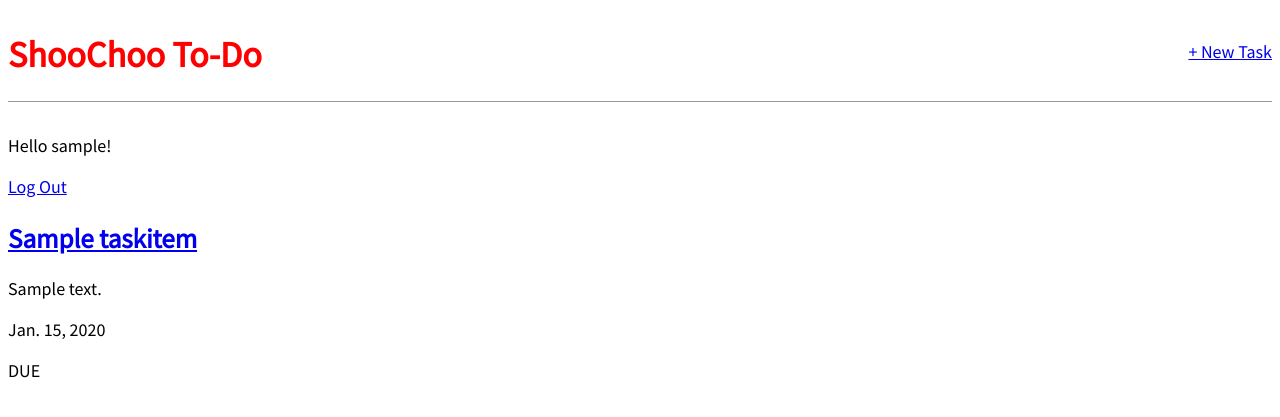
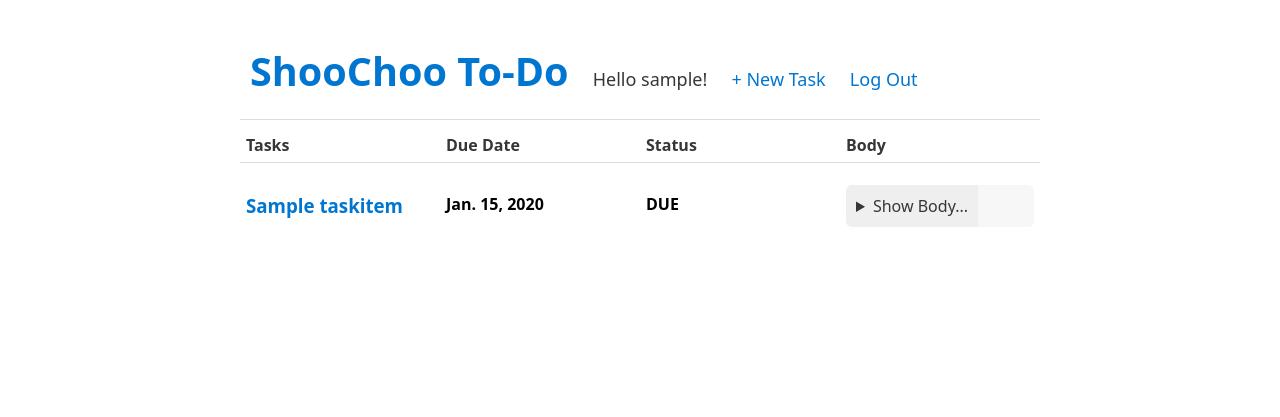
Before and after one commit to SlyPuffin/shoochoo, a Django app: page / in a window 1280 px wide. Shown: the top 417 px of the page. Run offline with Django 4.2, Linux system fonts and the light colour scheme; a user stored in the database is signed in; tables that the repository leaves empty hold one stand-in row (values such as "Sample post").

Commit message:
Updated general HTML with Water.css

```diff
--- a/templates/base.html
+++ b/templates/base.html
@@ -3,33 +3,54 @@
 
   <head>
     <title>ShooChoo To-Do</title>
-  <link href="https://fonts.googleapis.com/css?family=Source+Sans+Pro:400" rel="stylesheet">
-  <link rel="stylesheet" href="{% static 'css/base.css' %}">
+    <link
+      href="https://fonts.googleapis.com/css?family=Source+Sans+Pro:400"
+      rel="stylesheet"
+    />
+    <link
+      rel="stylesheet"
+      href="https://cdn.jsdelivr.net/npm/water.css@2/out/water.min.css"
+    />
+    <style>
+      .nav {
+        text-align: left;
+        margin: 0;
+        padding: 0;
+      }
+      .nav li {
+        display: inline-block;
+        font-size: 18px;
+        padding-left: 10px;
+        padding-right: 10px;
+      }
+    </style>
   </head>
 
   <body>
     <header>
-    <div class="nav-left">
-      <h1><a href="{% url 'home' %}">ShooChoo To-Do</a></h1>
-    </div>
       {% if user.is_authenticated %}
-    <div class="nav-right">
-      <a href="{% url 'task_new' %}">+ New Task</a>
-    </div>
+      <ul class="nav">
+        <li>
+          <h1><a href="{% url 'home' %}">ShooChoo To-Do</a></h2>
+        </li>
+        <li><p>Hello {{ user.username }}!</p></li>
+        <li><a href="{% url 'task_new' %}">+ New Task</a></li>
+        <li><a href="{% url 'logout' %}">Log Out</a></li>
+      </ul>
+      {% else %}
+      <ul class="nav">
+        <li>
+          <h1><a href="{% url 'home' %}">ShooChoo To-Do</a></h2>
+        </li>
+        <li><p>You are not logged in.</p></li>
+        <li>
+          <a href="{% url 'login' %}">Log In</a>
+        </li>
+        <li><a href="{% url 'signup' %}">Sign Up</a></li>
+      </ul>
       {% endif %}
     </header>
-  {% if user.is_authenticated %}
-  <p>Hello {{ user.username }}!</p>
-  <a href="{% url 'logout' %}">Log Out</a>
-  {% else %}
-  <p>You are not logged in.</p>
-  <a href="{% url 'login' %}">Log In</a>
-  <a href="{% url 'signup' %}">Sign Up</a>
-  {% endif %}
-  <div>
-    {% block content %}
-    {% endblock content %}
-  </div>
+    <hr />
+    <div>{% block content %} {% endblock content %}</div>
   </body>
-
 </html>
--- a/templates/home.html
+++ b/templates/home.html
@@ -1,11 +1,33 @@
-{% extends "base.html" %}
-{% block content %}
-{% for task in object_list %}
-<div class="list-item">
-  <h2><a href="{{ task.get_absolute_url }}">{{ task.title }}</a></h2>
-  <p>{{ task.body }}</p>
-  <p>{{ task.due_date }}</p>
-  <p>{{ task.status }}</p>
+{% extends "base.html" %} {% block content %}
+<div>
+  <table>
+    <thead>
+      <th>Tasks</th>
+      <th>Due Date</th>
+      <th>Status</th>
+      <th>Body</th>
+    </thead>
+    <tbody>
+      {% for task in object_list %}
+      <tr>
+        <td>
+          <h3><a href="{{ task.get_absolute_url }}">{{ task.title }}</a></h3>
+        </td>
+        <td>
+          <h4>{{ task.due_date }}</h4>
+        </td>
+        <td>
+          <h4>{{ task.status }}</h4>
+        </td>
+        <td>
+          <details>
+            <summary>Show Body...</summary>
+            <p>{{ task.body }}</p>
+          </details>
+        </td>
+      </tr>
+      {% endfor %}
+    </tbody>
+  </table>
 </div>
-{% endfor %}
 {% endblock content %}
--- a/templates/task_detail.html
+++ b/templates/task_detail.html
@@ -1,7 +1,5 @@
-{% extends "base.html" %}
-
-{% block content %}
-<div class = "task-entry">
+{% extends "base.html" %} {% block content %}
+<div>
   <h2>{{ object.title }}</h2>
   <p>{{ object.body }}</p>
   <p>Estimated Time: {{ object.estimated_time }}</p>
```
Also changed, not shown: templates/task_new.html (+4 -6 lines). Lines whose indentation alone changed are shown as unchanged.
